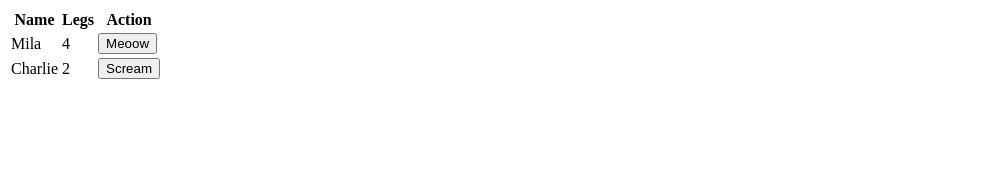
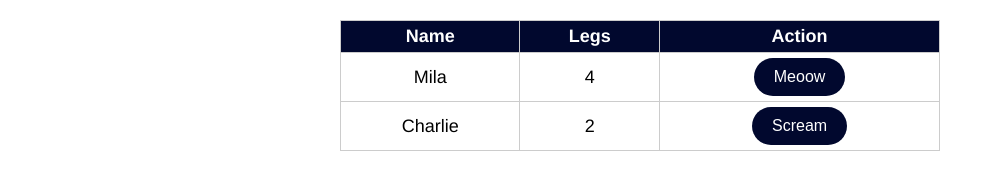
Before and after one commit to 76-Istanbul-Front-End-Bootcamp/odev-hafta_3-dogukanarslan, a plain HTML site: page index.html in a window 1280 px wide. Shown: the whole page, without its empty margins (0-992 px from the left). Drawn offline with Linux system fonts and the light colour scheme.

Commit message:
Refactor prototype with class

```diff
--- a/index.html
+++ b/index.html
@@ -4,6 +4,7 @@
     <meta charset="UTF-8">
     <meta name="viewport" content="width=device-width, initial-scale=1.0">
     <title>Document</title>
+    <link rel="stylesheet" href="style.css">
 </head>
 <body>
     <table id="petsTable">
@@ -18,6 +19,11 @@
         </tbody>
     </table>
 
+    <div class="box">
+      <img id="boxImg" src="" alt="">
+    </div>
+
+
   <audio id="meow" src="http://static1.grsites.com/archive/sounds/animals/animals023.mp3"></audio>
    <audio id="scream" src="http://static1.grsites.com/archive/sounds/animals/animals060.mp3"></audio>
   <script src="./script.js"></script>
--- a/script.js
+++ b/script.js
@@ -1,15 +1,23 @@
-function Animal(name){
+class Animal {
+
+  constructor(name) {
     this.name = name;
-}
+  }
 
-Animal.prototype.action = function(){
-  document.getElementById(this.actionSoundName).play();
+  action(event) {
+    event.stopPropagation();
+    document.getElementById(this.actionSoundName).play();
+  }
 
-}
+  addImg() {
+    document.getElementById("boxImg").src = this.url;
+  }
 
-Animal.prototype.putInTheDocument = function(){
+  putInTheDocument() {
     var petsTable = document.getElementById("petsTable");
     var petTR = document.createElement("tr");
+    var boxImg = document.getElementById("boxImg");
+    petTR.addEventListener("click", this.addImg)
 
     var petNameTD = document.createElement("td");
     petNameTD.textContent = this.name;
@@ -26,27 +34,30 @@ Animal.prototype.putInTheDocument = function(){
     petTR.appendChild(petActionTD);
 
     petActionTDButton.onclick = this.action.bind(this);
+    petTR.onclick = this.addImg.bind(this);
     petsTable.querySelector("tbody").appendChild(petTR)
+  }
 }
 
-
-function Cat(name){
-    Animal.call(this, name);
+class Cat extends Animal {
+  constructor(name) {
+    super(name);
     this.legs = 4;
-    this.actionText = "Meoow"
-    this.actionSoundName = "meow"
+    this.actionText = "Meoow";
+    this.actionSoundName = "meow";
+    this.url = "https://i.pinimg.com/600x315/ce/37/8a/ce378abc8dba1d55ccd37902337900ed.jpg";
+  }
 }
 
-Cat.prototype = Animal.prototype;
-
-function Monkey(name){
-    Animal.call(this, name);
+class Monkey extends Animal{
+  constructor(name) {
+    super(name);
     this.legs = 2;
     this.actionText = "Scream";
     this.actionSoundName = "scream";
+    this.url = "https://i.pinimg.com/originals/bd/9d/59/bd9d598b56988f8c8cd48be6e116a60b.png";
+  }
 }
-
-Monkey.prototype = Animal.prototype;
 
 var Mila = new Cat("Mila");
 Mila.putInTheDocument();
--- /dev/null
+++ b/style.css
@@ -0,0 +1,51 @@
+body {
+  font-family: Helvetica, sans-serif;
+}
+
+button {
+  background-color: #01082e;
+  border: none;
+  border-radius: 100px;
+  color: white;
+  cursor: pointer;
+  font-size: 16px;
+  padding: 10px 20px;
+}
+
+button:hover {
+  opacity: .8;
+}
+
+table#petsTable {
+  width: 600px;
+  text-align: center;
+  border-collapse: collapse;
+  margin: 20px auto;
+}
+
+table#petsTable thead th {
+  background-color: #01082e;
+  font-weight: bold;
+  color: #ffffff;
+}
+
+table#petsTable td,th {
+	padding: 5px;
+	border: 1px solid #cccccc;
+	font-size: 18px;
+}
+
+table#petsTable tbody tr {
+  border: none;
+  transition: color .5s, background-color .5s;
+}
+
+table#petsTable tbody tr:hover {
+  background-color: #59995e;
+  color: #ffffff;
+  cursor: pointer;
+}
+
+.box {
+  text-align: center;
+}
```
